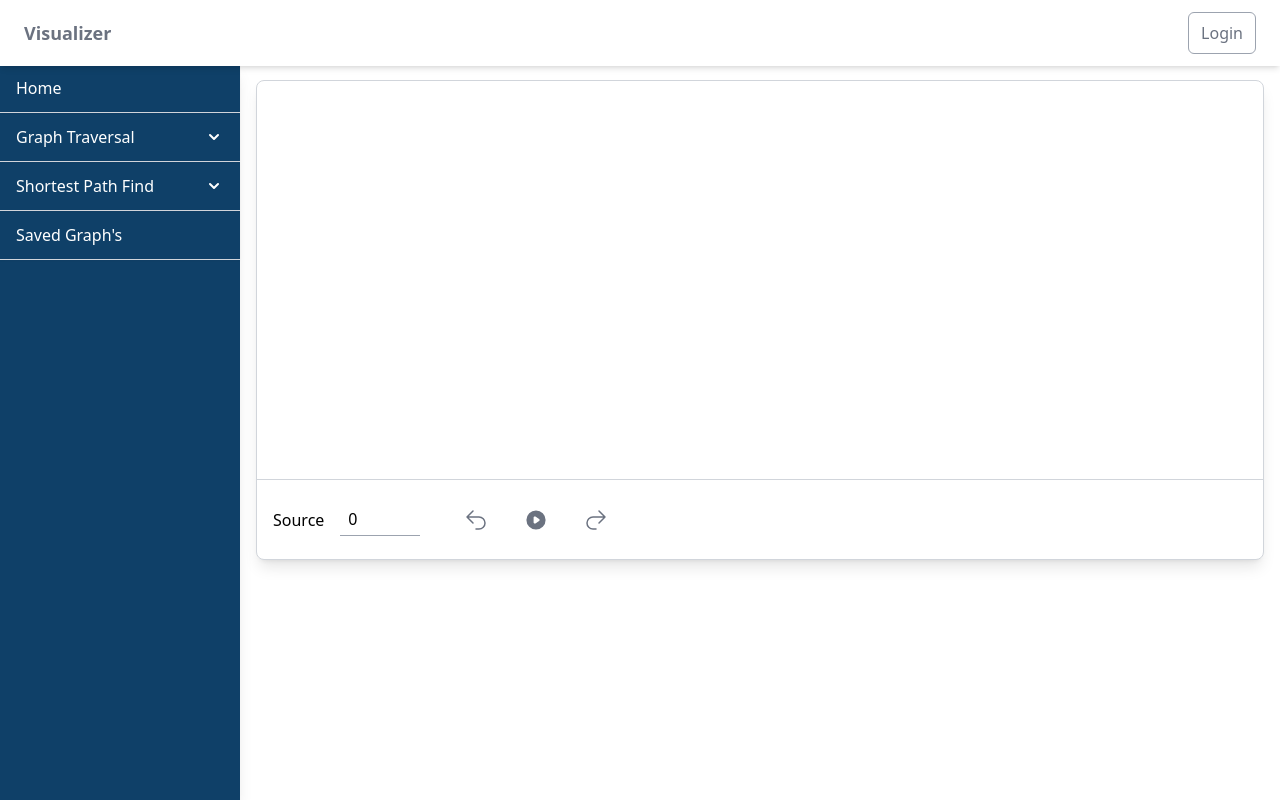
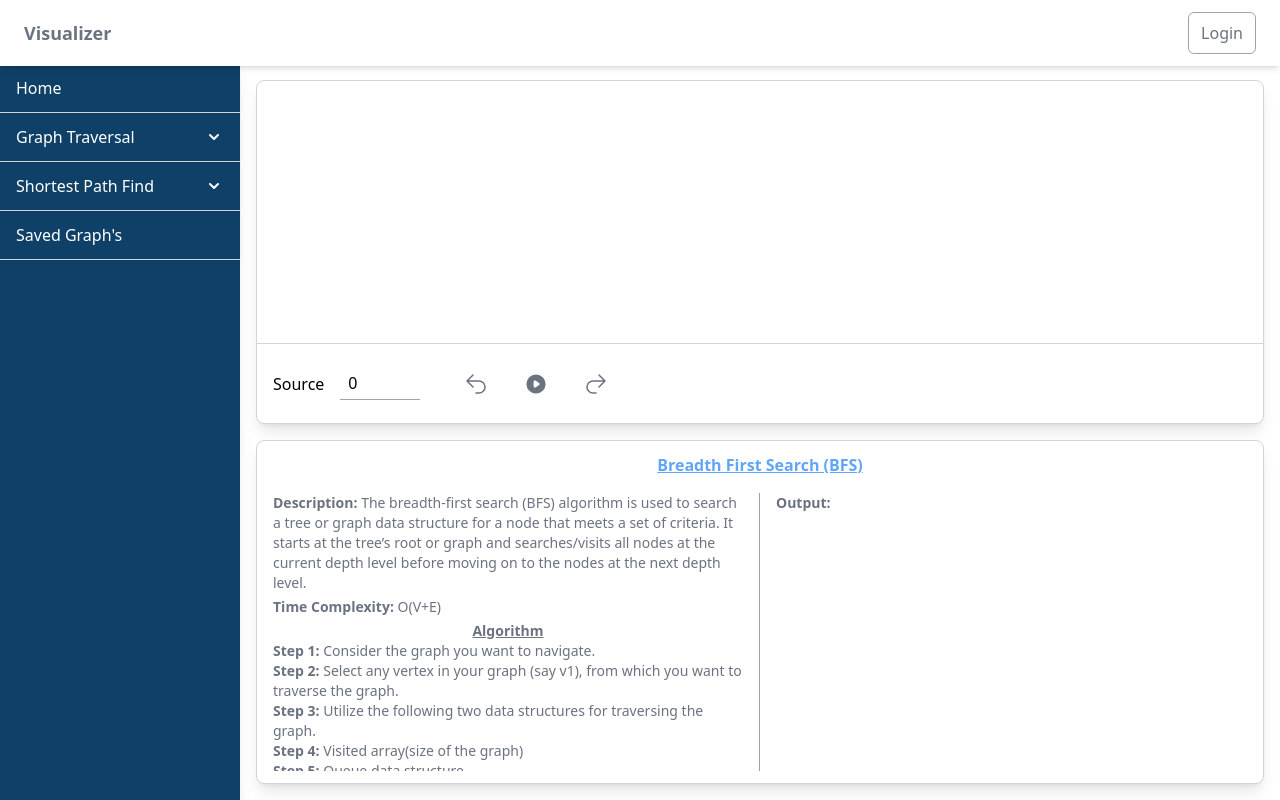
Before and after one commit to ArindamManna/visualizer, a React (Create React App) app: page /bfs in a window 1280 px wide. Built offline with nearby package versions, Linux system fonts and the light colour scheme.

Commit message:
rersult board

```diff
--- a/src/assets/static.js
+++ b/src/assets/static.js
@@ -0,0 +1,17 @@
+const bfs={
+    title:"Breadth First Search (BFS)",
+    description:"The breadth-first search (BFS) algorithm is used to search a tree or graph data structure for a node that meets a set of criteria. It starts at the tree’s root or graph and searches/visits all nodes at the current depth level before moving on to the nodes at the next depth level.",
+    timeCom:"O(V+E)",
+    timeComDes:"",
+    algo:[
+        "Consider the graph you want to navigate.",
+        "Select any vertex in your graph (say v1), from which you want to traverse the graph.",
+        "Utilize the following two data structures for traversing the graph.",
+        "Visited array(size of the graph)",
+        "Queue data structure",
+        "Add the starting vertex to the visited array, and afterward, you add v1’s adjacent vertices to the queue data structure.",
+        "Now using the FIFO concept, remove the first element from the queue, put it into the visited array, and then add the adjacent vertices of the removed element to the queue.",
+        "Repeat step 5 until the queue is not empty and no vertex is left to be visited."
+    ]
+}
+export default {bfs}
--- a/src/components/GraphShow.jsx
+++ b/src/components/GraphShow.jsx
@@ -1,13 +1,15 @@
 import React, { useEffect, useMemo, useState } from 'react'
 import Vertex from './Vertex'
 import Edge from './Edge'
-import { json } from 'react-router-dom';
+import { json, useLocation } from 'react-router-dom';
 import { useDispatch, useSelector } from 'react-redux';
 import InputGraph from './Modal/InputGraph';
 import { updateGlobalState } from '../Redux/GlobalSlice';
+import ResultBoard from './ResultBoard';
 
 function GraphShow() {
-
+    const location = useLocation()
+    // console.log(location,"dfassfda");
     const { currentGraph, savedGraphList } = useSelector((state) => {
         const { currentGraph, savedGraphList } = state.GlobalSlice;
         return { currentGraph, savedGraphList }
@@ -39,8 +41,12 @@ function GraphShow() {
 
             },
             visited_edge: []
-        })
+        });
+        setPlayPauseStatus("start")
     }
+    useEffect(()=>{
+        resetStack()
+    },[location])
     const [source, setSource] = useState(0)
     function makeGraphUndirected() {
         if (GraphDetails.Directed_graph == "false") {
@@ -148,12 +154,15 @@ function GraphShow() {
 
         return fetureStack_temp;
     }
-      console.log(stack,"dfafasd");
+    console.log(stack, "dfafasd");
     const [nextCall, setNextCall] = useState(undefined)
     function runAlgo(params) {
         // resetStack()
+        if (location.pathname=="/bfs") {
+            bfs(currentGraph?.adjacent_matrix, source);
+        }else if (location.pathname=="/dfs") {
             dfs(currentGraph?.adjacent_matrix, source);
-        // bfs(currentGraph?.adjacent_matrix, source);
+        }
 
 
         return setNextCall(true)
@@ -235,7 +244,7 @@ function GraphShow() {
             ...prev,
             fetureStack: fetureStack_temp,
             pastStack: pastStack_temp,
-            currentStatus: stack?.pastStack[stack?.pastStack?.length-1]
+            currentStatus: stack?.pastStack[stack?.pastStack?.length - 1]
         }))
 
 
@@ -254,17 +263,17 @@ function GraphShow() {
             runAlgo()
 
         }
-        if (playPauseStatus=="paused") {
+        if (playPauseStatus == "paused") {
             setNextCall(!nextCall)
         }
     }
     const playPause = () => {
 
-        if (playPauseStatus == "start" || playPauseStatus=="restart") {
+        if (playPauseStatus == "start" || playPauseStatus == "restart") {
             setPlayPauseStatus("running")
             runAlgo()
         }
-        if (playPauseStatus=="running") {
+        if (playPauseStatus == "running") {
             setPlayPauseStatus("paused")
         }
     }
@@ -275,7 +284,7 @@ function GraphShow() {
 
     return (
         <>
-            <div className='h-[30rem] w-full bg-white border border-gray-300 rounded-lg shadow-lg  py-3 relative'>
+            <div className='h-1/2 w-full bg-white border border-gray-300 rounded-lg shadow-lg  py-3 relative'>
                 <div className='h-full cursor-crosshair px-4 relative' id='graphEdit'
                 >
                     {vertexList?.map((item, index) => {
@@ -354,7 +363,7 @@ function GraphShow() {
                 </div>
 
             </div>
-
+            <ResultBoard stack={stack} />
         </>
     )
 }
--- a/src/components/Layout.jsx
+++ b/src/components/Layout.jsx
@@ -14,7 +14,7 @@ function Layout({children}) {
             <Navbar />
             <main className='flex h-full pt-16'>
                 <Sidebar/>
-                <div className=' w-full h-full p-4 relative'>
+                <div className=' w-full h-full p-4 relative flex flex-col gap-4'>
                     {children}
                     {isOpengraphListPopup && <GraphList/>}
 
--- /dev/null
+++ b/src/components/ResultBoard.jsx
@@ -0,0 +1,76 @@
+import React, { useEffect, useState } from 'react'
+import graphStatic from '../assets/static'
+import { useLocation } from 'react-router-dom';
+
+function ResultBoard({ stack }) {
+    const location = useLocation()
+    const { pastStack, fetureStack, currentStatus, visited_edge } = stack ? stack : {};
+    const [currentAlgo,setCurrentAlgo]=useState("")
+    useEffect(()=>{
+        if (location?.pathname=="/bfs") {
+            setCurrentAlgo("bfs")
+        }else if (location?.pathname=="/dfs") {
+            setCurrentAlgo("dfs")
+        }
+    },[location])
+
+
+    const { title, description, algo, timeCom, timeComDes } = graphStatic?.[currentAlgo]?graphStatic?.[currentAlgo]:{};
+    return (
+        <>
+            <div className='h-1/2 w-full p-4 flex flex-col bg-white border border-gray-300 rounded-lg shadow-lg  py-3 relative overflow-hidden'>
+                <h3 className='text-center font-bold underline text-blue-400'>{title}</h3>
+                <div className='mt-4 flex w-full h-full border-gray-400 text-gray-500 text-sm overflow-hidden'>
+                    <div className='w-1/2 border-r border-gray-400 h-full overflow-auto pr-4'>
+                        <p className='mb-1'>
+                            <span className='font-bold'>
+                                Description:
+                            </span>
+                            {" "} {description}
+                        </p>
+                        <p >
+                            <span className='font-bold'>
+                                Time Complexity:
+                            </span>
+                            {" "} {timeCom}
+                        </p>
+                        <p className='mb-1'>
+                            {timeComDes}
+                        </p>
+
+                        <p className='text-center  font-bold underline'>Algorithm</p>
+                        {
+                            algo?.map((step, i) => {
+                                return <p>
+                                    <span className='font-bold'>
+                                        Step {i + 1}:
+                                    </span>
+                                    {" "} {step}
+                                </p>
+                            })
+                        }
+                    </div>
+                    <div className='w-1/2 h-full overflow-auto pl-4'>
+                        {
+                            // bfs or dfs
+                            (currentAlgo=="bfs" || currentAlgo=="dfs") &&
+                            <p className='mb-1'>
+                                <span className='font-bold'>
+                                    Output:
+                                </span>
+                                <span className='text-blue-400'>
+                                    {" "} {currentStatus?.visited?.map((vertex, i, arr) => {
+                                        return `${vertex}${i == arr.length - 1 ? "" : ","} `
+                                    })}
+                                </span>
+                            </p>
+                        }
+
+                    </div>
+                </div>
+            </div>
+        </>
+    )
+}
+
+export default ResultBoard
--- a/src/routes/AppRouter.js
+++ b/src/routes/AppRouter.js
@@ -9,6 +9,7 @@ function AppRouter() {
             <Routes>
                 <Route exact={true} path="/" element={<Home />} />
                 <Route exact={true} path="/bfs" element={<BFS />} />
+                <Route exact={true} path="/dfs" element={<BFS />} />
             </Routes>
         </>
     )
```
Lines whose indentation alone changed are shown as unchanged.
